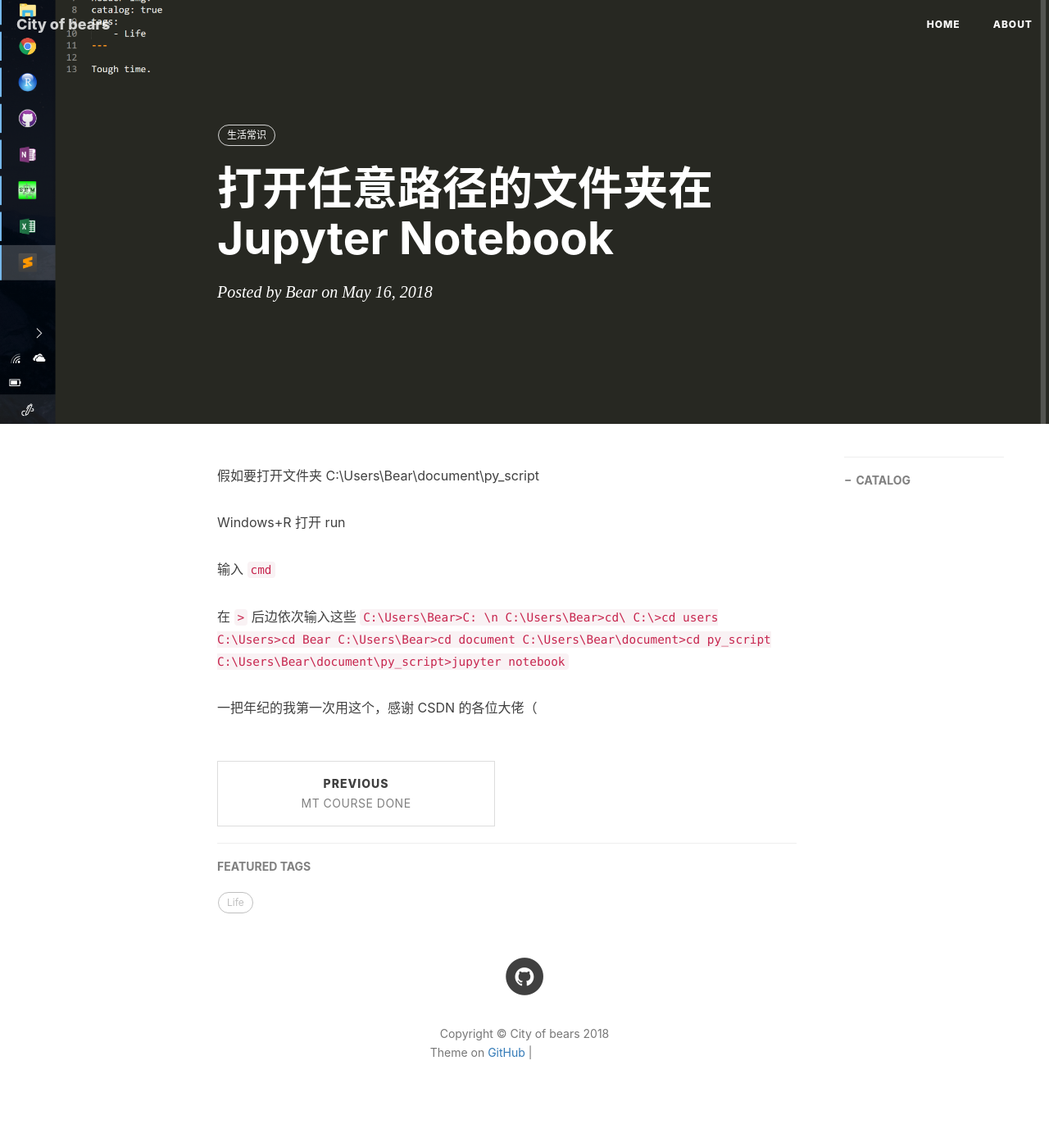
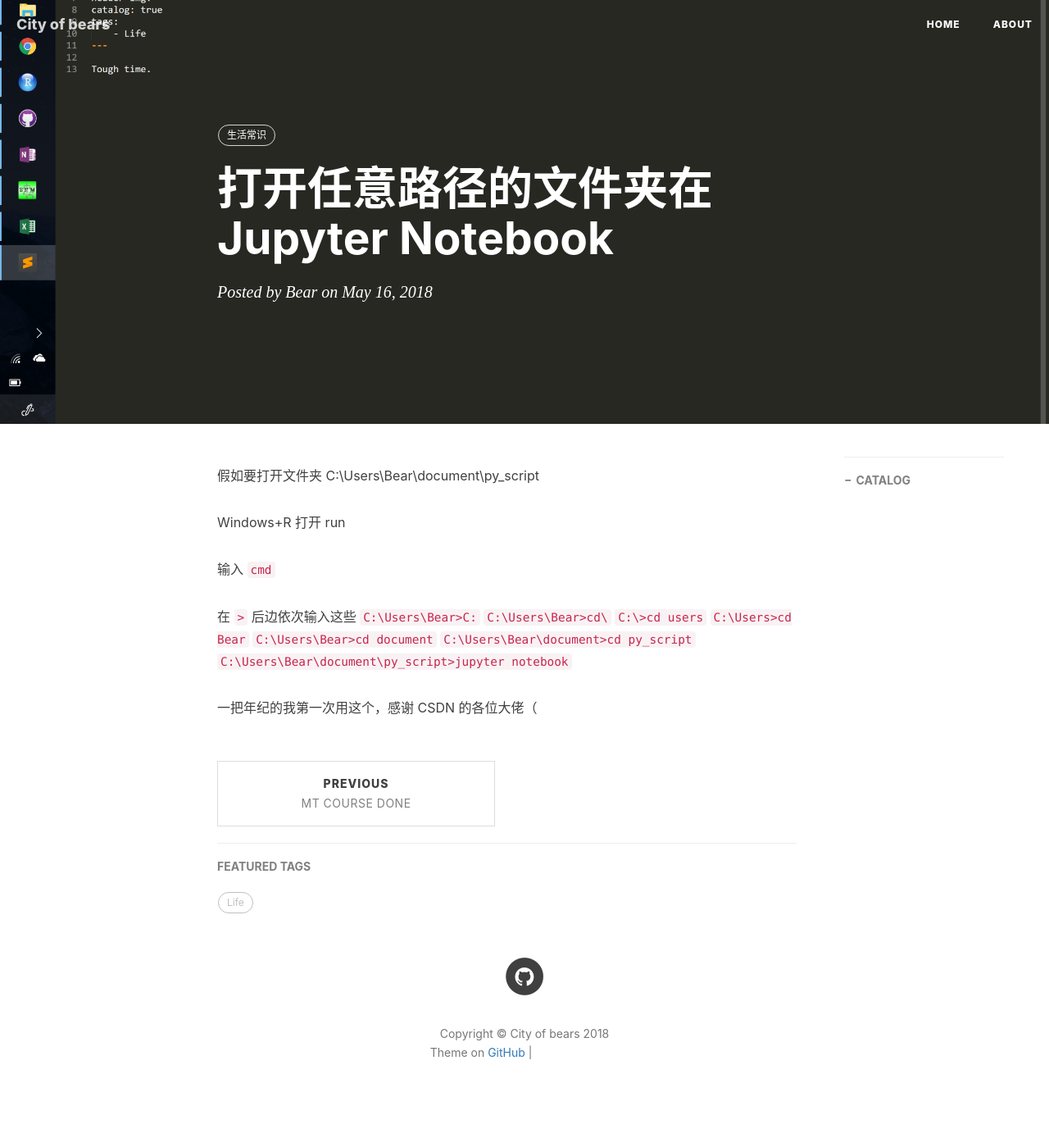
Before and after one commit to tu-tu-ru/tu-tu-ru.github.io, a Jekyll site: the page built from _posts/2018-05-16-打开任意路径的文件夹在- -Jupyter- -Notebook.md, in a window 1280 px wide. Shown: the whole page at 82% size. Built offline with Jekyll 4.4.1, drawn with Linux system fonts in a browser that asks for light colours; nearby versions of some CDN libraries; comment, search, counter and statistics services are not loaded; grey boxes are pictures that could not be loaded.

Commit message:
Add new line

```diff
--- a/_posts/2018-05-16-打开任意路径的文件夹在- -Jupyter- -Notebook.md
+++ b/_posts/2018-05-16-打开任意路径的文件夹在- -Jupyter- -Notebook.md
@@ -17,12 +17,12 @@
 输入 `cmd`
 
 在 `>` 后边依次输入这些
-``C:\Users\Bear>C: \n
-C:\Users\Bear>cd\
-C:\>cd users
-C:\Users>cd Bear
-C:\Users\Bear>cd document
-C:\Users\Bear\document>cd py_script
-C:\Users\Bear\document\py_script>jupyter notebook``
+`C:\Users\Bear>C:`
+`C:\Users\Bear>cd\`
+`C:\>cd users`
+`C:\Users>cd Bear`
+`C:\Users\Bear>cd document`
+`C:\Users\Bear\document>cd py_script`
+`C:\Users\Bear\document\py_script>jupyter notebook`
 
 一把年纪的我第一次用这个，感谢 CSDN 的各位大佬（
```
